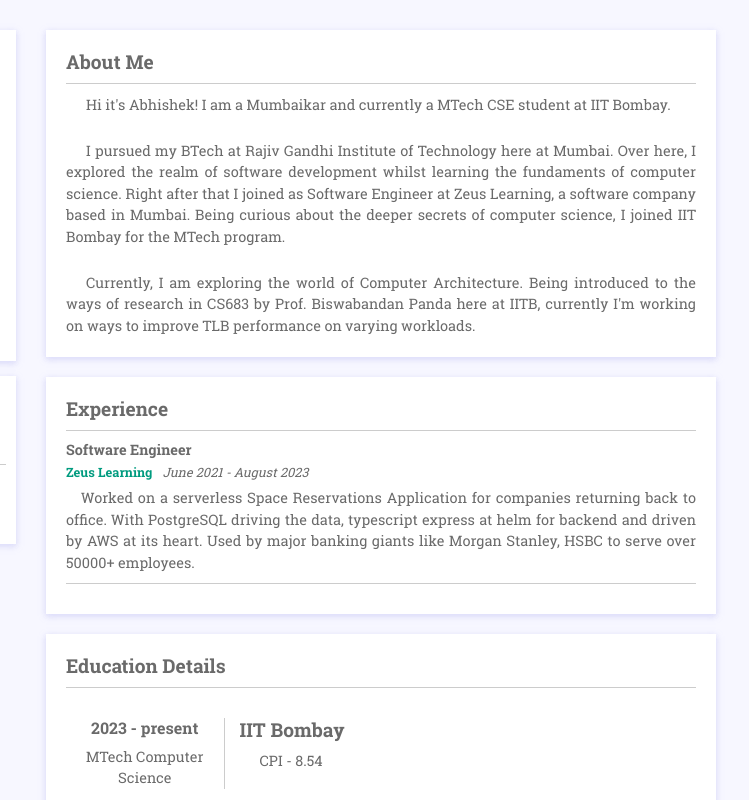
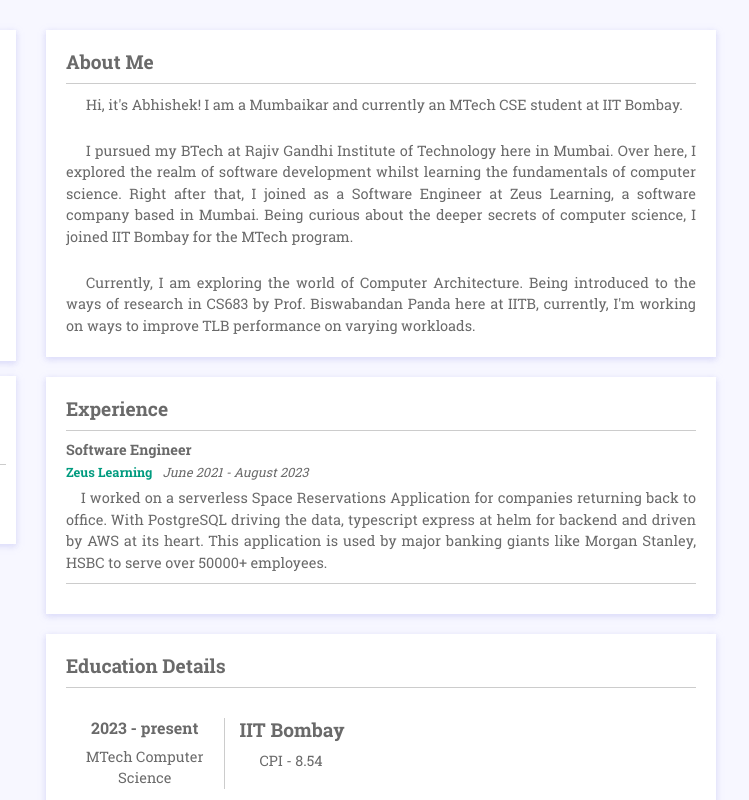
Before and after one commit to abhishekjagushte/abhishekjagushte.github.io, a plain HTML site: page index.html in a window 1280 px wide. Shown: the top 800 px of the page, 434-1183 px from the left. Drawn offline with Linux system fonts and the light colour scheme.

Commit message:
grammar corrections

```diff
--- a/index.html
+++ b/index.html
@@ -39,12 +39,12 @@
                    <div class="col-md-8">
                        <div class="data-box">
                            <h2>About Me</h2>
-                           <p>Hi it's Abhishek! I am a Mumbaikar and currently a MTech CSE student at IIT Bombay.</p>
+                           <p>Hi, it's Abhishek! I am a Mumbaikar and currently an MTech CSE student at IIT Bombay.</p>
                            <br>
-                           <p>I pursued my BTech at Rajiv Gandhi Institute of Technology here at Mumbai. Over here, I explored the realm of software development whilst learning the fundaments of computer science. Right after that I joined as Software Engineer at Zeus Learning, a software company based in Mumbai. Being curious about the deeper secrets of computer science, I joined IIT Bombay for the MTech program.
+                           <p>I pursued my BTech at Rajiv Gandhi Institute of Technology here in Mumbai. Over here, I explored the realm of software development whilst learning the fundamentals of computer science. Right after that, I joined as a Software Engineer at Zeus Learning, a software company based in Mumbai. Being curious about the deeper secrets of computer science, I joined IIT Bombay for the MTech program.
                            </p>
                            <br>
-                           <p>Currently, I am exploring the world of Computer Architecture. Being introduced to the ways of research in CS683 by Prof. Biswabandan Panda here at IITB, currently I'm working on ways to improve TLB performance on varying workloads.</p>
+                           <p>Currently, I am exploring the world of Computer Architecture. Being introduced to the ways of research in CS683 by Prof. Biswabandan Panda here at IITB, currently, I'm working on ways to improve TLB performance on varying workloads.</p>
                        </div>
                         <div class="data-box">
                            <h2>Experience</h2>
@@ -52,7 +52,7 @@
                                <h6>Software Engineer</h6>
                                <span>Zeus Learning</span>
                                <i>June 2021 - August 2023</i>
-                               <p>Worked on a serverless Space Reservations Application for companies returning back to office. With PostgreSQL driving the data, typescript express at helm for backend and driven by AWS at its heart. Used by major banking giants like Morgan Stanley, HSBC to serve over 50000+ employees.</p>
+                               <p>I worked on a serverless Space Reservations Application for companies returning back to office. With PostgreSQL driving the data, typescript express at helm for backend and driven by AWS at its heart. This application is used by major banking giants like Morgan Stanley, HSBC to serve over 50000+ employees.</p>
                            </div>
                        </div>
 
```
